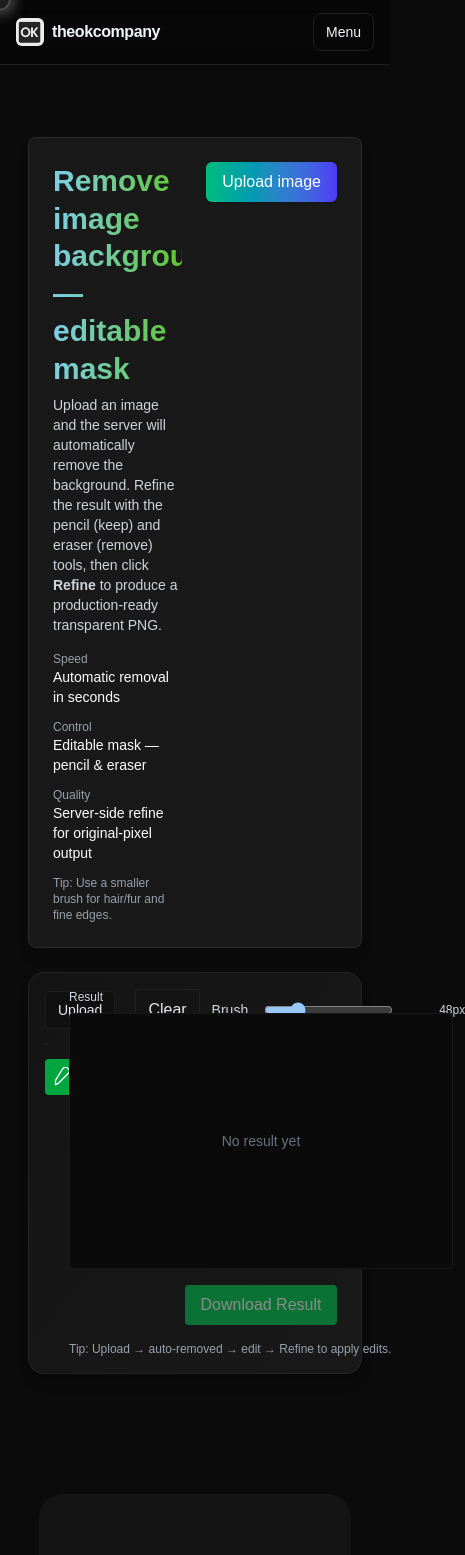
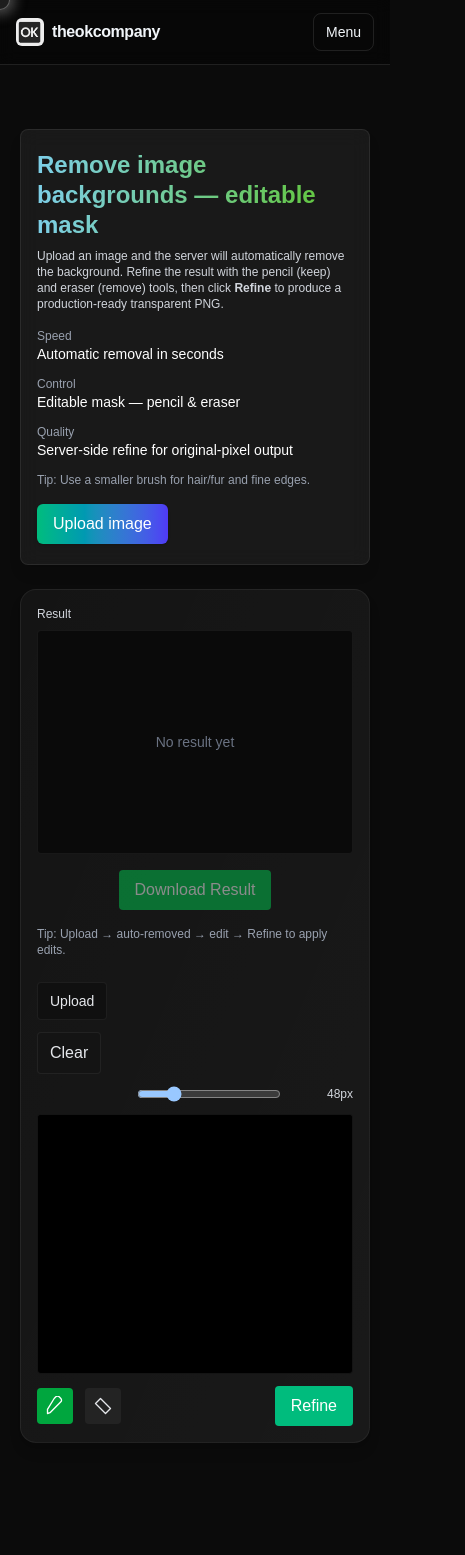
Before and after one commit to om-khorwal/Om-Portfolio, a Next.js app: page /bgremove in a window 390 px wide. Shown: the top 1555 px of the page, 465 px wide, since content can reach past the window. Built offline with nearby package versions, Linux system fonts and the light colour scheme; a web font is replaced by a local one.

Commit message:
changed url post

```diff
--- a/app/bgremove/page.tsx
+++ b/app/bgremove/page.tsx
@@ -50,7 +50,8 @@ export default function BgRemove() {
 
     const w = img.naturalWidth || 800;
     const h = img.naturalHeight || 600;
-    const maxDisplayW = 820;
+    // increased max width for larger breakpoints
+    const maxDisplayW = 1200;
 
     b.width = m.width = d.width = w;
     b.height = m.height = d.height = h;
@@ -88,7 +89,6 @@ export default function BgRemove() {
     try {
       const form = new FormData();
       form.append("file", file);
-      // use template literal so API value is actually interpolated
       console.log("Sending request to API at:", API);
       const resp = await fetch(`${API}/remove-bg`, { method: "POST", body: form });
       if (!resp.ok) throw new Error(await resp.text());
@@ -276,7 +276,6 @@ export default function BgRemove() {
       const form = new FormData();
       form.append("file", fileRef.current);
       form.append("mask", maskBlob, "mask.png");
-      // fixed template literal here too
       const resp = await fetch(`${API}/remove-bg-refine`, { method: "POST", body: form });
       if (!resp.ok) throw new Error(await resp.text());
       const out = await resp.blob();
@@ -305,15 +304,15 @@ export default function BgRemove() {
   }, []);
 
   return (
-    <div className="min-h-screen bg-[#0b0b0b] p-6 flex flex-col gap-6">
-      {/* Compact header */}
-      <header className="w-full max-w-7xl mx-auto glass rounded-lg shadow-lg px-6 py-6 flex items-start justify-between gap-6">
+    <div className="min-h-screen bg-[#0b0b0b] p-4 md:p-6 lg:p-10 flex flex-col gap-6">
+      {/* Compact header: stacks on mobile, row on md+ */}
+      <header className="w-full max-w-7xl mx-auto glass rounded-lg shadow-lg px-4 py-5 md:px-6 md:py-6 flex flex-col md:flex-row items-start md:items-center justify-between gap-4">
         {/* Left: Title + written content */}
         <div className="flex-1 min-w-0">
-          <h1 className="animated-gradient text-3xl font-extrabold leading-tight mb-2">
+          <h1 className="animated-gradient text-2xl sm:text-2xl md:text-3xl lg:text-4xl font-extrabold leading-tight mb-2 text-white">
             Remove image backgrounds — editable mask
           </h1>
-          <p className="mt-1 text-sm text-gray-300 max-w-2xl">
+          <p className="mt-1 text-xs sm:text-sm md:text-sm text-gray-300 max-w-2xl">
             Upload an image and the server will automatically remove the background. Refine the result with
             the pencil (keep) and eraser (remove) tools, then click <span className="font-semibold">Refine</span> to
             produce a production-ready transparent PNG.
@@ -339,8 +338,8 @@ export default function BgRemove() {
           <p className="mt-3 text-xs text-gray-400">Tip: Use a smaller brush for hair/fur and fine edges.</p>
         </div>
 
-        {/* Right: actions (keeps behavior, no extra options) */}
-        <div className="flex-shrink-0 flex flex-col items-stretch gap-3">
+        {/* Right: actions */}
+        <div className="flex-shrink-0 flex flex-row md:flex-col items-stretch gap-3">
           <button
             onClick={() => {
               const inp = document.querySelector('input[type="file"]') as HTMLInputElement | null;
@@ -352,15 +351,14 @@ export default function BgRemove() {
           >
             Upload image
           </button>
-
         </div>
       </header>
 
-      {/* Main horizontal area: editor (left) + result (right) */}
-      <main className="w-full max-w-7xl mx-auto bg-gradient-to-br from-white/4 to-white/6 rounded-2xl p-4 border border-white/6 shadow-lg flex gap-6">
-        {/* Left: controls + canvas */}
-        <div className="flex-1 min-w-0">
-          <div className="flex items-center gap-3 mb-3">
+      {/* Main area: becomes two-column on md+ */}
+      <main className="w-full max-w-7xl mx-auto bg-gradient-to-br from-white/4 to-white/6 rounded-2xl p-4 md:p-6 border border-white/6 shadow-lg flex flex-col md:flex-row gap-6">
+        {/* Left: controls + canvas (grow) */}
+        <div className="flex-1 min-w-0 order-2 md:order-1">
+          <div className="flex flex-col sm:flex-row items-start sm:items-center gap-3 mb-3">
             <label className="inline-flex items-center gap-2 px-3 py-2 rounded bg-[#101010] cursor-pointer border border-white/6">
               <input
                 type="file"
@@ -375,19 +373,36 @@ export default function BgRemove() {
               <span className="text-sm text-gray-200">Upload</span>
             </label>
 
-            <button onClick={() => clearMask()} className="inline-flex items-center gap-2 px-3 py-2 rounded bg-[#141414] text-gray-200 border border-white/6 ml-2">
+            <button onClick={() => clearMask()} className="inline-flex items-center gap-2 px-3 py-2 rounded bg-[#141414] text-gray-200 border border-white/6 ml-0 sm:ml-2">
               Clear
             </button>
 
             <div className="ml-auto flex items-center gap-4 text-sm text-gray-300">
-              <label>Brush</label>
-              <input type="range" min={4} max={200} value={brush} onChange={(e) => setBrush(Number(e.target.value))} />
+              <label className="hidden sm:block">Brush</label>
+              <input
+                type="range"
+                min={4}
+                max={200}
+                value={brush}
+                onChange={(e) => setBrush(Number(e.target.value))}
+                className="w-36 sm:w-48"
+              />
               <div className="text-xs text-gray-300 w-14 text-right">{brush}px</div>
             </div>
           </div>
 
-          <div className="relative border border-white/8 rounded overflow-hidden" style={{ maxWidth: "100%" }}>
-            <canvas ref={displayCanvasRef} style={{ display: "block", width: "100%", height: "auto", background: "#000" }} />
+          <div
+            className="relative border border-white/8 rounded overflow-hidden bg-black"
+            style={{
+              // responsive max width/height adjustments for md/lg
+              maxWidth: "100%",
+              minHeight: "260px",
+            }}
+          >
+            <canvas
+              ref={displayCanvasRef}
+              style={{ display: "block", width: "100%", height: "auto", background: "#000" }}
+            />
             <canvas ref={baseCanvasRef} style={{ display: "none" }} />
             <canvas
               ref={maskCanvasRef}
@@ -435,12 +450,12 @@ export default function BgRemove() {
           </div>
         </div>
 
-        {/* Right: result + download */}
-        <aside className="w-96 shrink-0">
+        {/* Right: result + download (fixed width on md/lg) */}
+        <aside className="order-1 md:order-2 w-full md:w-96 lg:w-[26rem] shrink-0">
           <div className="mb-4">
             <div className="text-xs text-gray-300 mb-2">Result</div>
 
-            <div className="bg-[#0a0a0a] border border-white/6 rounded p-2 h-64 flex items-center justify-center overflow-hidden">
+            <div className="bg-[#0a0a0a] border border-white/6 rounded p-2 h-56 md:h-64 flex items-center justify-center overflow-hidden">
               {resultUrl ? (
                 <img src={resultUrl} alt="result" className="max-w-full max-h-full object-contain rounded" />
               ) : (
```
